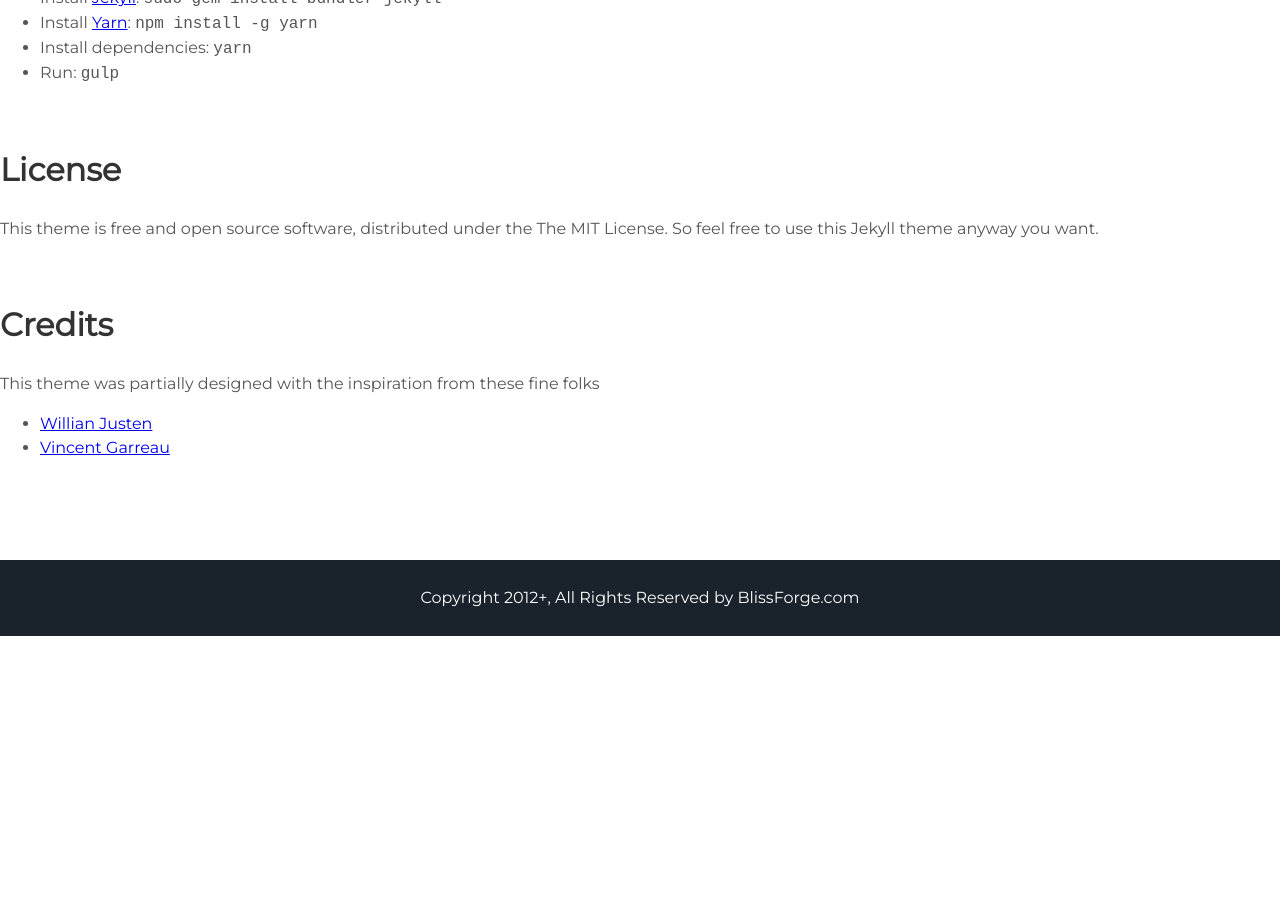
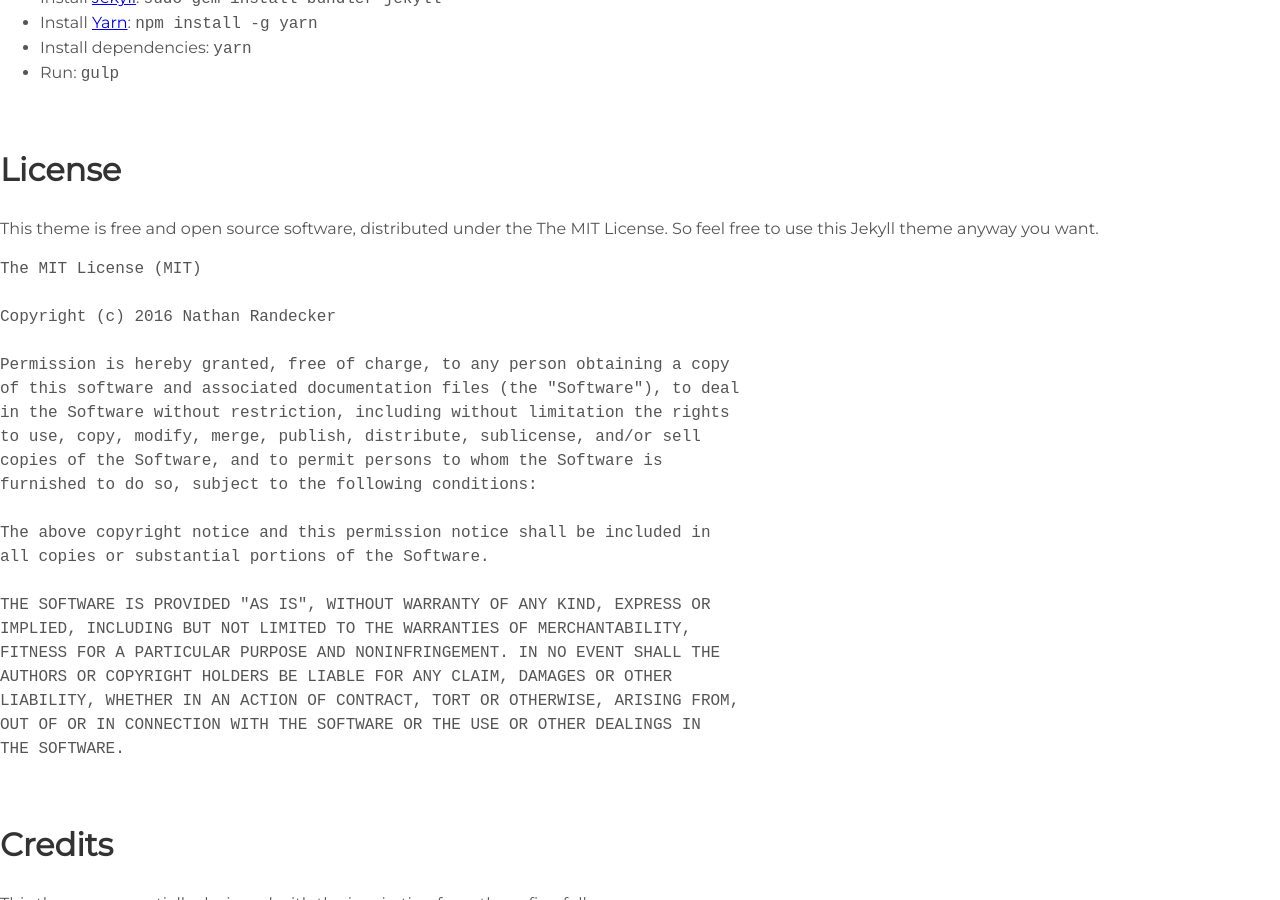
Before and after one commit to BlissForge/blissforge.github.io, a Jekyll site: the page built from PARTICLE-INFO.md, in a window 1280 px wide and 900 px high, scrolled down 4418 px. Built offline with Jekyll 4.4.1, drawn with Linux system fonts in a browser that asks for light colours; our own code applies the rules of GitHub Pages for plain Markdown files; before the commit the page ends 5054 px from its top, so only the background shows below that.

Commit message:
I've moved the particle license info into the PARTICLE-INFO.md file.

````diff
--- a/PARTICLE-INFO.md
+++ b/PARTICLE-INFO.md
@@ -1,6 +1,6 @@
 # Particle Jekyll Theme
 
-![](./particle.jpg)
+![](https://github.com/nrandecker/particle.jpg)
 
 This is a simple and minimalist template for Jekyll designed for developers that want to show of their portfolio.
 
@@ -64,6 +64,30 @@ In order to compile the assets and run Jekyll on local you need to follow those
 
 This theme is free and open source software, distributed under the The MIT License. So feel free to use this Jekyll theme anyway you want.
 
+```
+The MIT License (MIT)
+
+Copyright (c) 2016 Nathan Randecker
+
+Permission is hereby granted, free of charge, to any person obtaining a copy
+of this software and associated documentation files (the "Software"), to deal
+in the Software without restriction, including without limitation the rights
+to use, copy, modify, merge, publish, distribute, sublicense, and/or sell
+copies of the Software, and to permit persons to whom the Software is
+furnished to do so, subject to the following conditions:
+
+The above copyright notice and this permission notice shall be included in
+all copies or substantial portions of the Software.
+
+THE SOFTWARE IS PROVIDED "AS IS", WITHOUT WARRANTY OF ANY KIND, EXPRESS OR
+IMPLIED, INCLUDING BUT NOT LIMITED TO THE WARRANTIES OF MERCHANTABILITY,
+FITNESS FOR A PARTICULAR PURPOSE AND NONINFRINGEMENT. IN NO EVENT SHALL THE
+AUTHORS OR COPYRIGHT HOLDERS BE LIABLE FOR ANY CLAIM, DAMAGES OR OTHER
+LIABILITY, WHETHER IN AN ACTION OF CONTRACT, TORT OR OTHERWISE, ARISING FROM,
+OUT OF OR IN CONNECTION WITH THE SOFTWARE OR THE USE OR OTHER DEALINGS IN
+THE SOFTWARE.
+```
+
 ## Credits
 
 This theme was partially designed with the inspiration from these fine folks
````
Also changed, not shown: LICENSE.txt (deleted).
